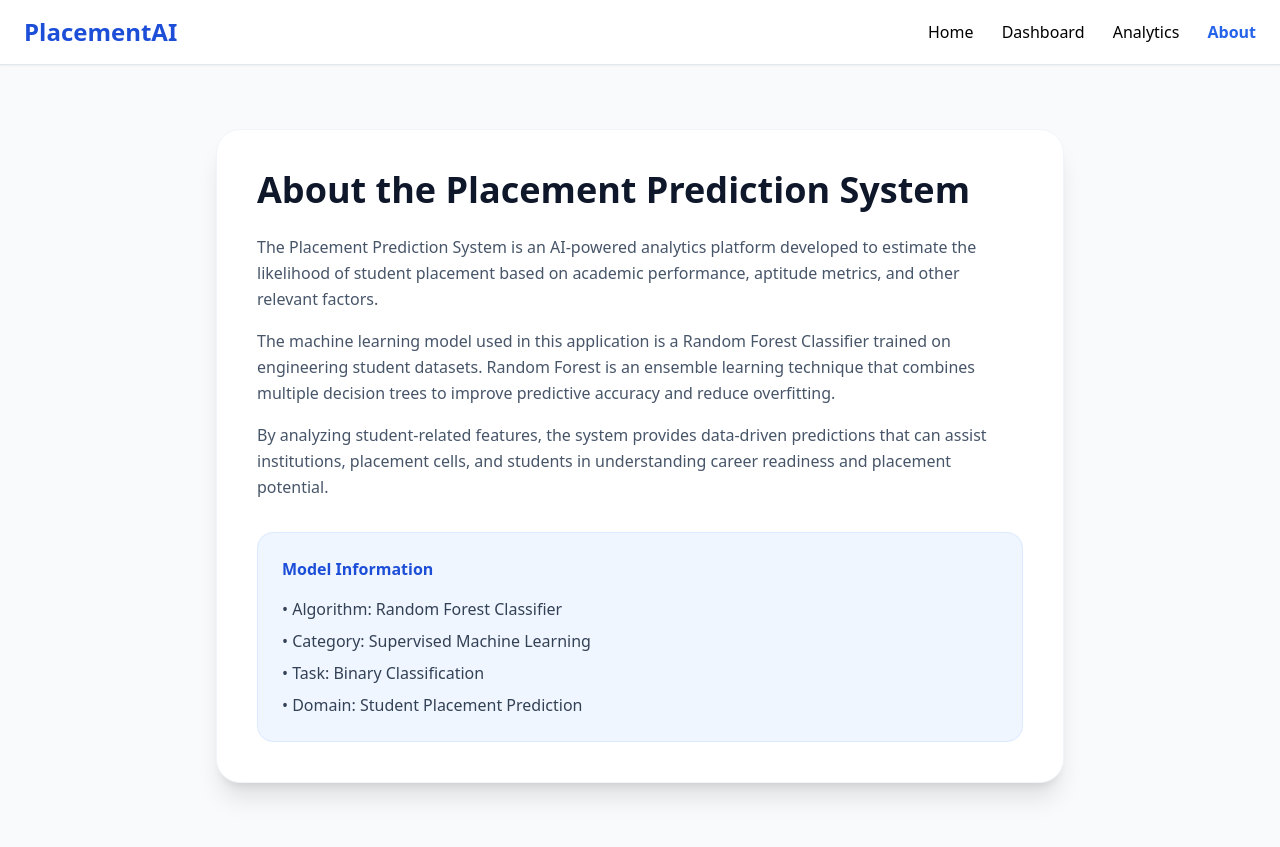
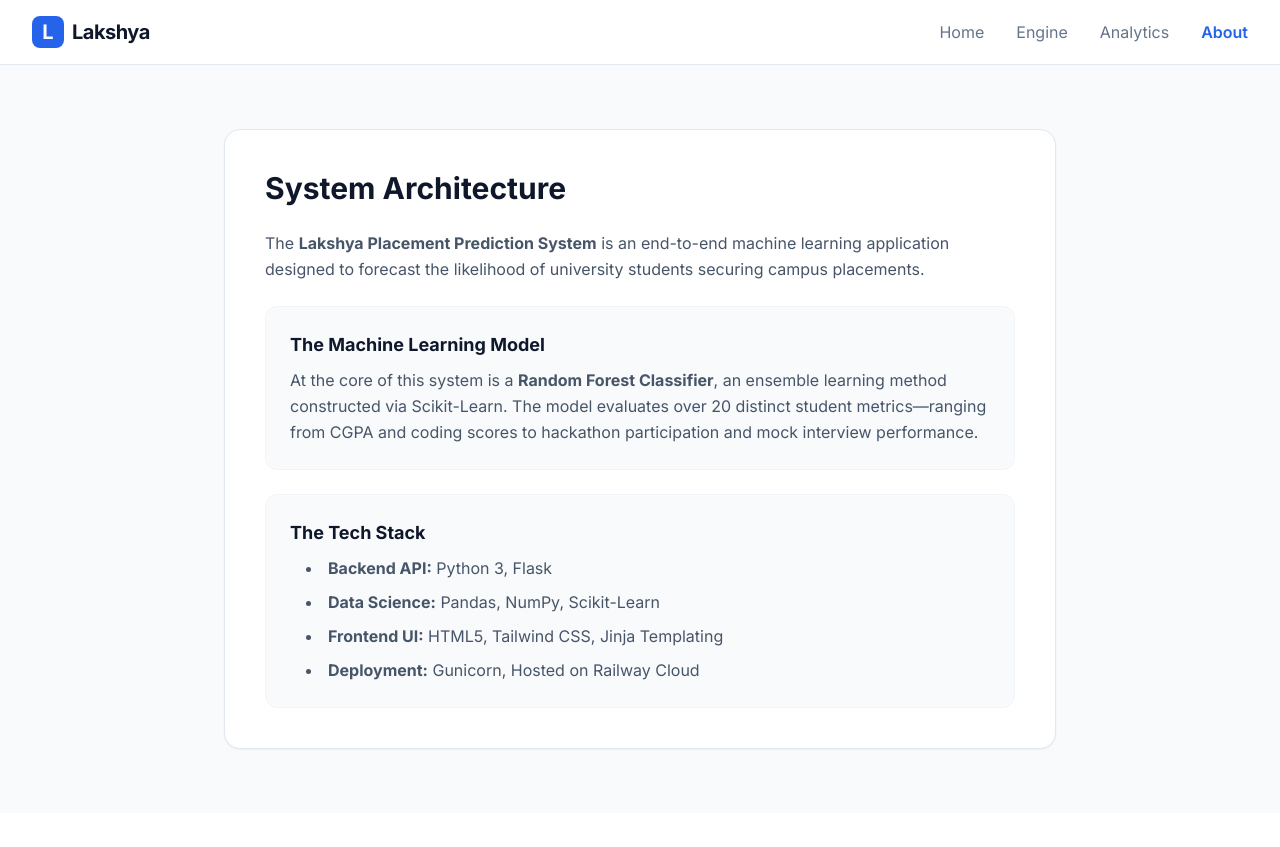
Before and after one commit to CodeAlchemistt/Lakshya_Placement_Prediction_System, a Flask app: page /about in a window 1280 px wide. After the commit the page ends 750 px from the top, so only its background shows below. Run offline with Flask 3, Linux system fonts and the light colour scheme; parts of the project's set-up code (start-up, migrations or seed data) failed here and were passed over; some libraries are stand-ins or nearby versions.

Commit message:
Upadated UI

```diff
--- a/templates/about.html
+++ b/templates/about.html
@@ -4,72 +4,70 @@
 <head>
     <meta charset="UTF-8">
     <meta name="viewport" content="width=device-width, initial-scale=1.0">
-    <title>About System</title>
+    <title>About | Lakshya</title>
     <script src="https://cdn.tailwindcss.com"></script>
+    <link href="https://fonts.googleapis.com/css2?family=Inter:wght@300;400;600;700&display=swap" rel="stylesheet">
+    <style>
+        body {
+            font-family: 'Inter', sans-serif;
+        }
+    </style>
 </head>
 
-<body class="bg-slate-50">
+<body class="bg-slate-50 min-h-screen text-slate-800">
 
-    <!-- Navbar -->
-    <nav class="bg-white shadow-sm border-b border-slate-200">
-        <div class="max-w-7xl mx-auto px-6 py-4 flex justify-between items-center">
-            <h1 class="text-2xl font-bold text-blue-700">PlacementAI</h1>
-
-            <div class="space-x-6">
-                <a href="{{ url_for('index') }}">Home</a>
-                <a href="{{ url_for('dashboard') }}">Dashboard</a>
-                <a href="{{ url_for('analytics') }}">Analytics</a>
-                <a href="{{ url_for('about') }}" class="text-blue-600 font-semibold">About</a>
+    <nav class="bg-white border-b border-slate-200 sticky top-0 z-50">
+        <div class="max-w-7xl mx-auto px-4 sm:px-6 lg:px-8">
+            <div class="flex justify-between h-16 items-center">
+                <div class="flex-shrink-0 flex items-center gap-2">
+                    <div
+                        class="w-8 h-8 bg-blue-600 rounded-lg flex items-center justify-center text-white font-bold text-xl">
+                        L</div>
+                    <span class="font-bold text-xl tracking-tight text-slate-900">Lakshya</span>
+                </div>
+                <div class="hidden md:flex space-x-8">
+                    <a href="{{ url_for('index') }}"
+                        class="text-slate-500 hover:text-blue-600 font-medium transition-colors">Home</a>
+                    <a href="{{ url_for('dashboard') }}"
+                        class="text-slate-500 hover:text-blue-600 font-medium transition-colors">Engine</a>
+                    <a href="{{ url_for('analytics') }}"
+                        class="text-slate-500 hover:text-blue-600 font-medium transition-colors">Analytics</a>
+                    <a href="{{ url_for('about') }}" class="text-blue-600 font-semibold transition-colors">About</a>
+                </div>
             </div>
         </div>
     </nav>
 
-    <div class="max-w-4xl mx-auto py-16 px-6">
+    <main class="max-w-4xl mx-auto px-4 sm:px-6 lg:px-8 py-16">
+        <div class="bg-white rounded-2xl shadow-sm border border-slate-200 p-10">
+            <h2 class="text-3xl font-bold text-slate-900 mb-6">System Architecture</h2>
 
-        <div class="bg-white rounded-3xl shadow-xl border border-slate-100 p-10">
-
-            <h1 class="text-4xl font-bold text-slate-900">
-                About the Placement Prediction System
-            </h1>
-
-            <p class="mt-6 text-slate-600 leading-relaxed">
-                The Placement Prediction System is an AI-powered analytics
-                platform developed to estimate the likelihood of student
-                placement based on academic performance, aptitude metrics,
-                and other relevant factors.
-            </p>
-
-            <p class="mt-4 text-slate-600 leading-relaxed">
-                The machine learning model used in this application is a
-                Random Forest Classifier trained on engineering student
-                datasets. Random Forest is an ensemble learning technique
-                that combines multiple decision trees to improve predictive
-                accuracy and reduce overfitting.
-            </p>
-
-            <p class="mt-4 text-slate-600 leading-relaxed">
-                By analyzing student-related features, the system provides
-                data-driven predictions that can assist institutions,
-                placement cells, and students in understanding career
-                readiness and placement potential.
-            </p>
-
-            <div class="mt-8 bg-blue-50 border border-blue-100 rounded-2xl p-6">
-                <h3 class="font-semibold text-blue-700">
-                    Model Information
-                </h3>
-
-                <ul class="mt-4 space-y-2 text-slate-700">
-                    <li>• Algorithm: Random Forest Classifier</li>
-                    <li>• Category: Supervised Machine Learning</li>
-                    <li>• Task: Binary Classification</li>
-                    <li>• Domain: Student Placement Prediction</li>
-                </ul>
+            <div class="space-y-6 text-slate-600 leading-relaxed">
+                <p>
+                    The <strong>Lakshya Placement Prediction System</strong> is an end-to-end machine learning
+                    application designed to forecast the likelihood of university students securing campus placements.
+                </p>
+                <div class="p-6 bg-slate-50 rounded-xl border border-slate-100">
+                    <h3 class="text-lg font-bold text-slate-900 mb-2">The Machine Learning Model</h3>
+                    <p>
+                        At the core of this system is a <strong>Random Forest Classifier</strong>, an ensemble learning
+                        method constructed via Scikit-Learn. The model evaluates over 20 distinct student
+                        metrics—ranging from CGPA and coding scores to hackathon participation and mock interview
+                        performance.
+                    </p>
+                </div>
+                <div class="p-6 bg-slate-50 rounded-xl border border-slate-100">
+                    <h3 class="text-lg font-bold text-slate-900 mb-2">The Tech Stack</h3>
+                    <ul class="list-disc list-inside space-y-2 ml-4">
+                        <li><strong>Backend API:</strong> Python 3, Flask</li>
+                        <li><strong>Data Science:</strong> Pandas, NumPy, Scikit-Learn</li>
+                        <li><strong>Frontend UI:</strong> HTML5, Tailwind CSS, Jinja Templating</li>
+                        <li><strong>Deployment:</strong> Gunicorn, Hosted on Railway Cloud</li>
+                    </ul>
+                </div>
             </div>
-
         </div>
-
-    </div>
+    </main>
 
 </body>
 
```
Also changed, not shown: templates/analytics.html (+58 -48 lines), templates/dashboard.html (+54 -49 lines), templates/index.html (+50 -73 lines).
